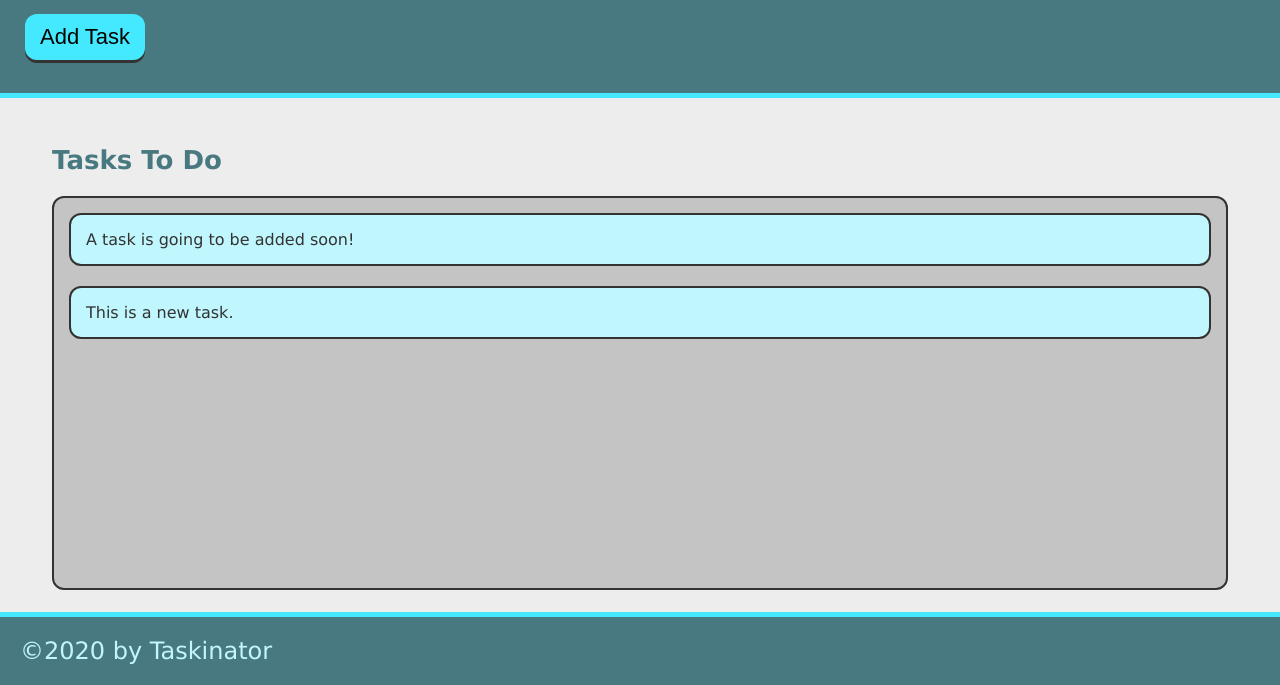
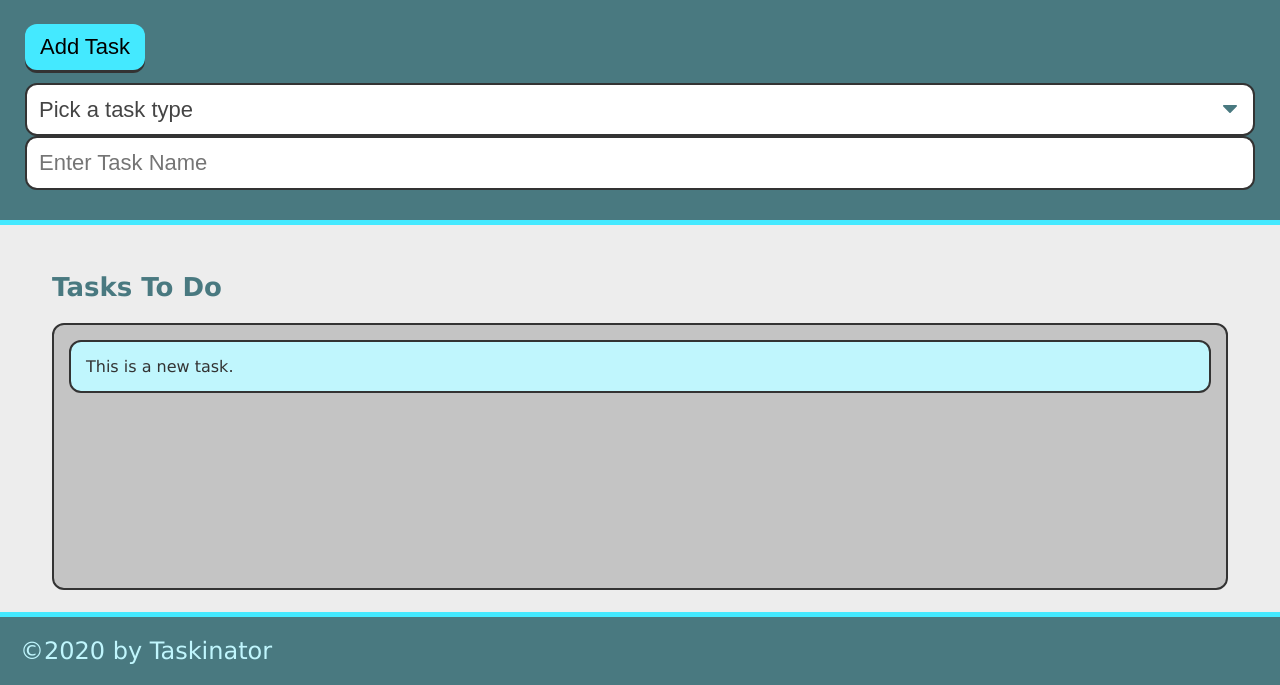
Before and after one commit to nosideri/taskinator, a plain HTML site: page index.html in a window 1280 px wide. Shown: the part 115-800 px from the top of the page. Drawn offline with Linux system fonts and the light colour scheme.

Commit message:
added task form

```diff
--- a/assets/css/style.css
+++ b/assets/css/style.css
@@ -101,6 +101,16 @@ footer {
   background: rgb(196, 196, 196);
   border-radius: 12px;
   border: 2px solid var(--grey);
+}
+
+.text-input {
+  outline: none;
+  border: none;
+  padding: 12px;
+  width: 100%;
+  font-size: 2.2rem;
+  border: 2px solid var(--grey);
+  border-radius: 12px;
 }
 
 .task-item {
--- a/index.html
+++ b/index.html
@@ -13,14 +13,27 @@
     <header>
         <h1 class="page-title">Taskinator</h1>
         <p>Click the buttom below to add a new task!</p>
-        <button class="btn" id="save-task">Add Task</button>
+        <form id="task-form">
+            <div class="form-group">
+              <button class="btn" id="save-task" type="submit">Add Task</button>
+            </div>
+        </form>
+        <div class="form-group">
+            <select name="task-type" class="select-dropdown">
+              <option value="" disabled selected>Pick a task type</option>
+              <option value="Print">Print</option>
+              <option value="Web">Web</option>
+              <option value="Mobile">Mobile</option>
+            </select>
+          </div>
+        <div class="form-group">
+            <input type="text" name="task-name" class="text-input" placeholder="Enter Task Name" />
+        </div>
     </header>
     <main class="page-content">
         <section class="task-list-wrapper">
             <h2 class="list-title">Tasks To Do</h2>
-            <ul class="task-list" id="tasks-to-do">
-                <li class="task-item">A task is going to be added soon!</li>
-            </ul>
+            <ul class="task-list" id="tasks-to-do"></ul>
         </section>
     </main>
     <script src="./assets/js/script.js"></script>
```
